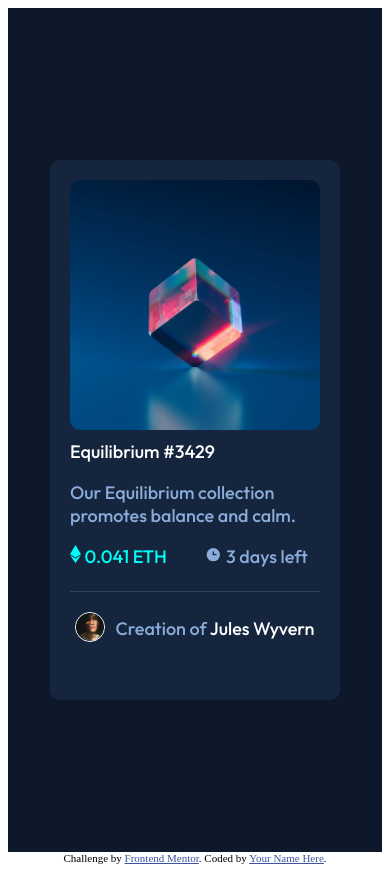
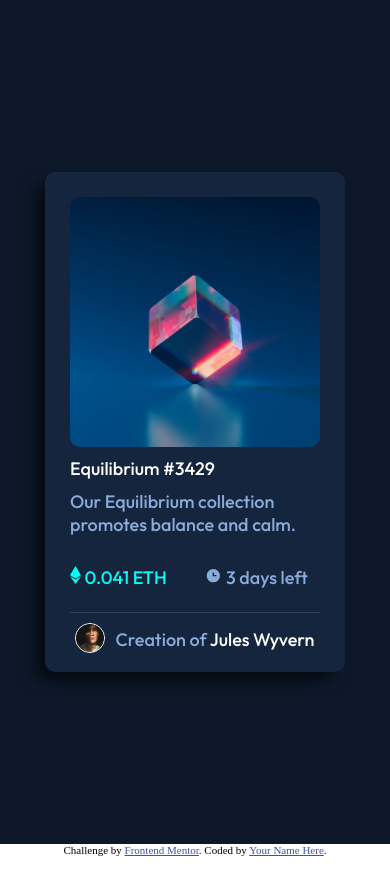
Before and after one commit to prithiviraj275/nft-preview-card.github.io, a plain HTML site: page index.html in a window 390 px wide. Drawn offline with Linux system fonts and the light colour scheme.

Commit message:
Add files via upload
updated responsive media query

```diff
--- a/design.css
+++ b/design.css
@@ -1,3 +1,9 @@
+
+*{
+    margin: 0;
+    box-sizing: border-box;
+ }
+
 .main{
     height: 100vh;
     background-color: hsl(217, 54%, 11%);
@@ -5,6 +11,7 @@
     display: flex;
     justify-content: center;
     align-items: center;
+    margin: 0 auto;
 }
 
 @font-face {
@@ -13,28 +20,25 @@
 }
 .card{
     height: 500px;
-    width: 250px;
-    /* color:hsl(216, 50%, 16%) ; */
-    /* border: 1px solid white; */
+    width: 300px;
     background-color: hsl(216, 50%, 16%);
-    padding: 20px;
+    padding: 25px;
     border-radius: 10px;
-    /* box-shadow:10px 10px 20px hsl(215, 51%, 70%); */
     font-family: outfitfonts;
     font-size: 18px;
-
+    box-shadow: -11px 10px 19px -3px rgba(0,0,0,0.75);
+    -webkit-box-shadow: -11px 10px 19px -3px rgba(0,0,0,0.75);
+    -moz-box-shadow: -11px 10px 19px -3px rgba(0,0,0,0.75);
+    text-align: left;
 }
 
-.imagecard{
 
-
-}
 .imageMain{
     height: 250px;
     width: 250px;
     border-radius: 10px;
+    position: absolute;
 
-    position: absolute;
 }
 
 .activeIcon{
@@ -63,20 +67,25 @@
 
 }
 .t1:hover, .imgName:hover{
+
     cursor: pointer;
     color: hsl(178, 100%, 50%);
 }
 .t2{
     color: hsl(215, 51%, 70%);
+    margin-top: 10px;
+    padding-bottom: 30px;
 }
 .t3{
     color: hsl(178, 100%, 50%);
+    margin-top: 40px;
 }
 
 .t4{
     padding-top: 0;
     margin-left: 35px;
     color: hsl(215, 51%, 70%);
+    margin-top: 50px;
 
 }
 
@@ -113,5 +122,16 @@
     border: 1px solid #fff;
     border-radius: 25px;
     box-sizing: border-box;
+}
 
+@media screen and (max-width:375px) {
+    .main{
+        height: 600px;
+        width: 400px;
+    }
+    .card{
+        height: 500px;
+        width: 300px;
+
+    }
 }
--- a/index.html
+++ b/index.html
@@ -6,6 +6,8 @@
 
   <link rel="icon" type="image/png" sizes="32x32" href="./images/favicon-32x32.png">
   <link rel="stylesheet" href="design.css">
+
+  <link rel="stylesheet" media="" href="design.css">
 
   <title>Frontend Mentor | NFT preview card component</title>
 
@@ -18,7 +20,7 @@
 <body>
   <section class="main">
 
-      <div class="card">
+      <section class="card">
         <div  class="imagecard">
           <img class="imageMain" src="images/image-equilibrium.jpg" alt="Image Equilibrium">
           <img class="activeIcon" src="images/icon-view.svg" alt="hover icon">
@@ -34,12 +36,14 @@
           <span class="t5">Creation of <span class="imgName"> Jules Wyvern </span></span>
           </div>
         </div>
-      </div>
+      </section>
 
   </section>
-  <div class="attribution">
+
+   <footer class="attribution">
     Challenge by <a href="https://www.frontendmentor.io?ref=challenge" target="_blank">Frontend Mentor</a>.
     Coded by <a href="#">Your Name Here</a>.
-  </div>
+
+ </footer>
 </body>
 </html>
```
